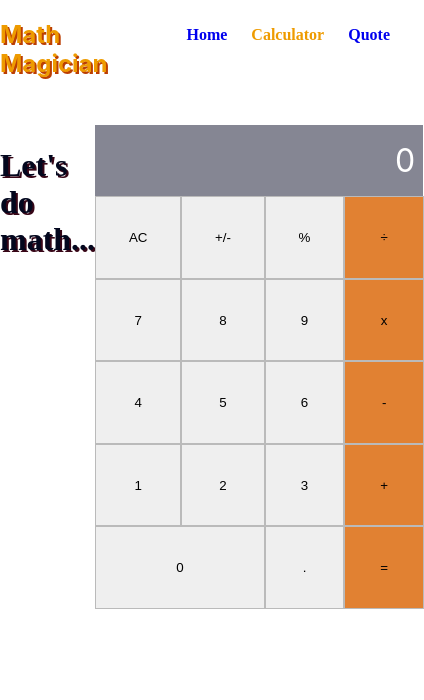
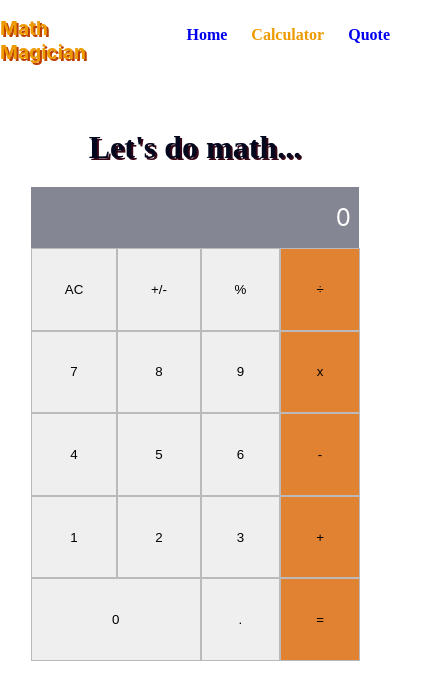
Before and after one commit to zuhebahmed88091/Math_Magician, a React (Create React App) app: page /calculator in a window 390 px wide. Shown: the top 700 px of the page, 424 px wide, since content can reach past the window. Built offline with nearby package versions, Linux system fonts and the light colour scheme.

Commit message:
Make responsive

```diff
--- a/src/components/calculator.css
+++ b/src/components/calculator.css
@@ -49,18 +49,14 @@
   width: 5rem;
 }
 
-.quote-data {
-  list-style: none;
-  font-family: cursive;
+@media screen and (max-width: 768px) {
+  .calc-container {
+    flex-direction: column;
+    align-items: center;
+  }
+
+  .initial-value {
+    font-size: 1.5rem;
+  }
+
 }
-
-.author {
-  text-align: right;
-  padding-right: 5rem;
-}
-
-.dataQuotes {
-  margin-left: 4.4rem;
-  margin-right: 6rem;
-  margin-top: 7rem;
-}
--- a/src/styles/Nav.module.css
+++ b/src/styles/Nav.module.css
@@ -27,3 +27,12 @@
 .active {
   color: #ee9b00;
 }
+
+@media screen and (max-width: 768px) {
+  .nav h1 {
+    color: #ee9b00;
+    text-shadow: 2px 2px #bb3e03;
+    font-size: 1.2rem;
+  }
+
+}
```
